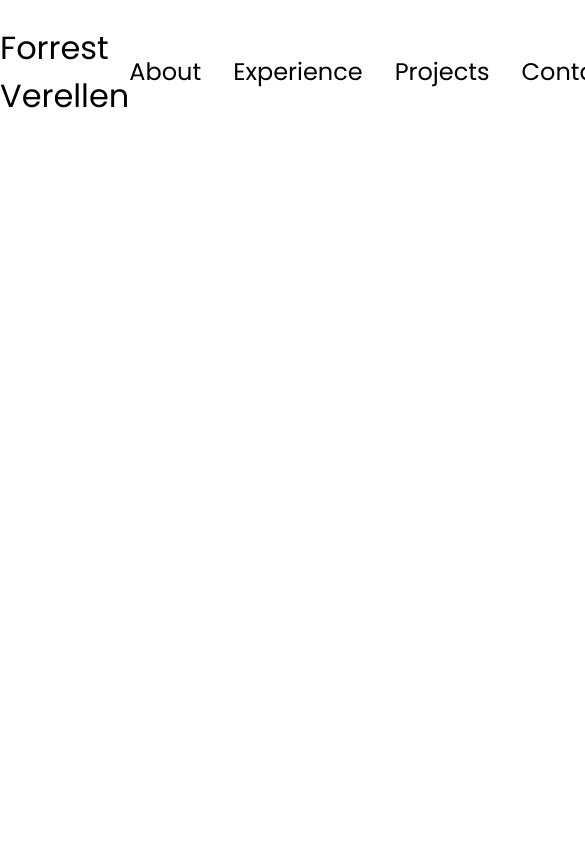
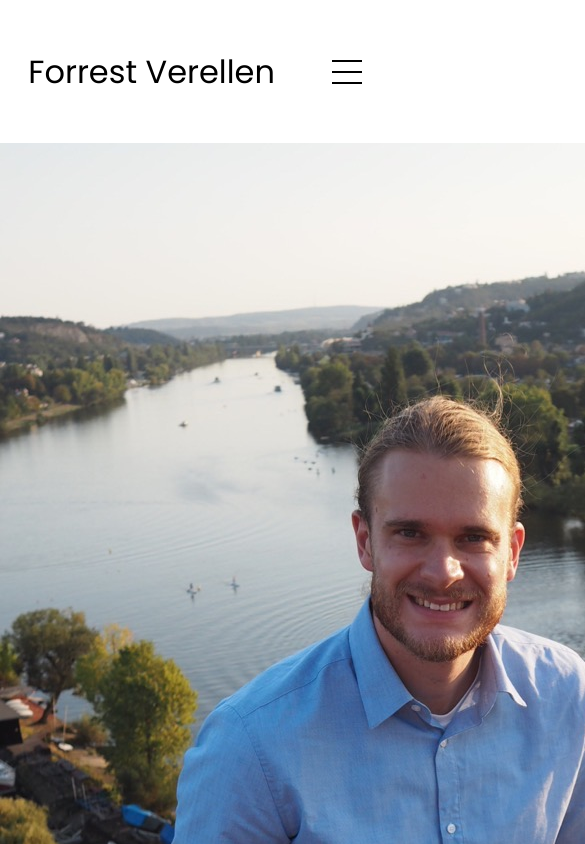
Before and after one commit to shaggyfdoggg/html-css-js-portfolio-website-1, a plain HTML site: page index.html in a window 390 px wide. Shown: the top 844 px of the page, 585 px wide, since content can reach past the window. Drawn offline with Linux system fonts and the light colour scheme.

Commit message:
Added styling to navigation menu

```diff
--- a/index.html
+++ b/index.html
@@ -2,6 +2,7 @@
 <html lang="en">
 <head>
     <meta charset="UTF-8">
+
     <meta name="viewport" content="width=device-width, initial-scale=1.0">
     <title>My Portfolio</title>
     <link rel="stylesheet" href="style.css">
@@ -19,6 +20,26 @@
             </ul>
         </div>
     </nav>
+    <nav id="hamburger-nav">
+        <div class="logo">Forrest Verellen</div>
+            <div class="hamburger-menu">
+                <div class="hamburger-icon" onclick="toggleMenu()">
+                <span></span>
+                <span></span>
+                <span></span>
+            </div>
+            <div class="menu-links">
+                <li><a href="#about" onclick="toggleMenu()">About</a></li>
+                <li><a href="#experience" onclick="toggleMenu()">Experience</a></li>
+                <li><a href="#projects" onclick="toggleMenu()">Projects</a></li>
+                <li><a href="#contact" onclick="toggleMenu()">Contact</a></li>
+            </div>
+        </div>
+    </nav>
+    <section id="profile">
+        <div class="section pic-container"></div>
+        <img src="./assets/profile_photo_default.JPG" alt="Forrest Verellen profile picture" />
+    </section>
     <script src="script.js"></script>
 </body>
 </html>
--- a/mediaqueries.css
+++ b/mediaqueries.css
@@ -0,0 +1,8 @@
+@media screen and (max-width: 1200px) {
+    #desktop-nav{
+        display: none;
+    }
+    #hamburger-nav{
+        display: flex;
+    }
+}
--- a/script.js
+++ b/script.js
@@ -0,0 +1,6 @@
+function toggleMenu() {
+    const menu = document.querySelector(".menu-links");
+    const icon = document.querySelector(".hamburger-icon");
+    menu.classList.toggle("open");
+    icon.classList.toggle("open");
+}
--- a/style.css
+++ b/style.css
@@ -65,3 +65,85 @@ a:hover {
 .logo:hover{
     cursor: default;
 }
+
+/* HAMBURGER MENU */
+
+#hamburger-nav {
+    display: none;
+}
+
+.hamburger-menu {
+    position: relative;
+    display: inline-block;
+}
+
+.hamburger-icon {
+    display: flex;
+    flex-direction: column;
+    justify-content: space-between;
+    height: 24px;
+    width: 30px;
+    cursor: pointer;
+}
+
+.hamburger-icon span {
+    width: 100%;
+    height: 2px;
+    background-color: black;
+    transition: all 0.3 ease-in-out;
+}
+
+.menu-links {
+    position: absolute;
+    top: 100%;
+    right: 0;
+    background-color: white;
+    width: fit-content;
+    max-height: 0;
+    overflow: hidden;
+    transition: all 0.3 ease-in-out;
+}
+
+.menu-links a {
+    display: block;
+    padding: 10px;
+    text-align: center;
+    font-size: 1.5rem;
+    color:black;
+    text-decoration: none;
+    transition: all 0.3 ease-in-out;
+}
+
+.menu-links li {
+    list-style: none;
+}
+
+.menu-links.open {
+    max-height: 300px;
+}
+
+.hamburger-icon.open span:first-child {
+    transform: rotate(45deg) translate(10px, 5px);
+}
+
+.hamburger-icon.open span:nth-child(2) {
+    opacity: 0;
+}
+
+.hamburger-icon.open span:last-child {
+    transform: rotate(-45deg) translate(10px, -5px);
+}
+
+.hamburger-icon span:first-child {
+    transform: none;
+}
+
+.hamburger-icon span:first-child {
+    opacity: 1;
+}
+
+.hamburger-icon span:first-child {
+    transform: none;
+}
+
+/* SECTIONS */
```
Also changed, not shown: assets/profile_photo_default.JPG (added).
